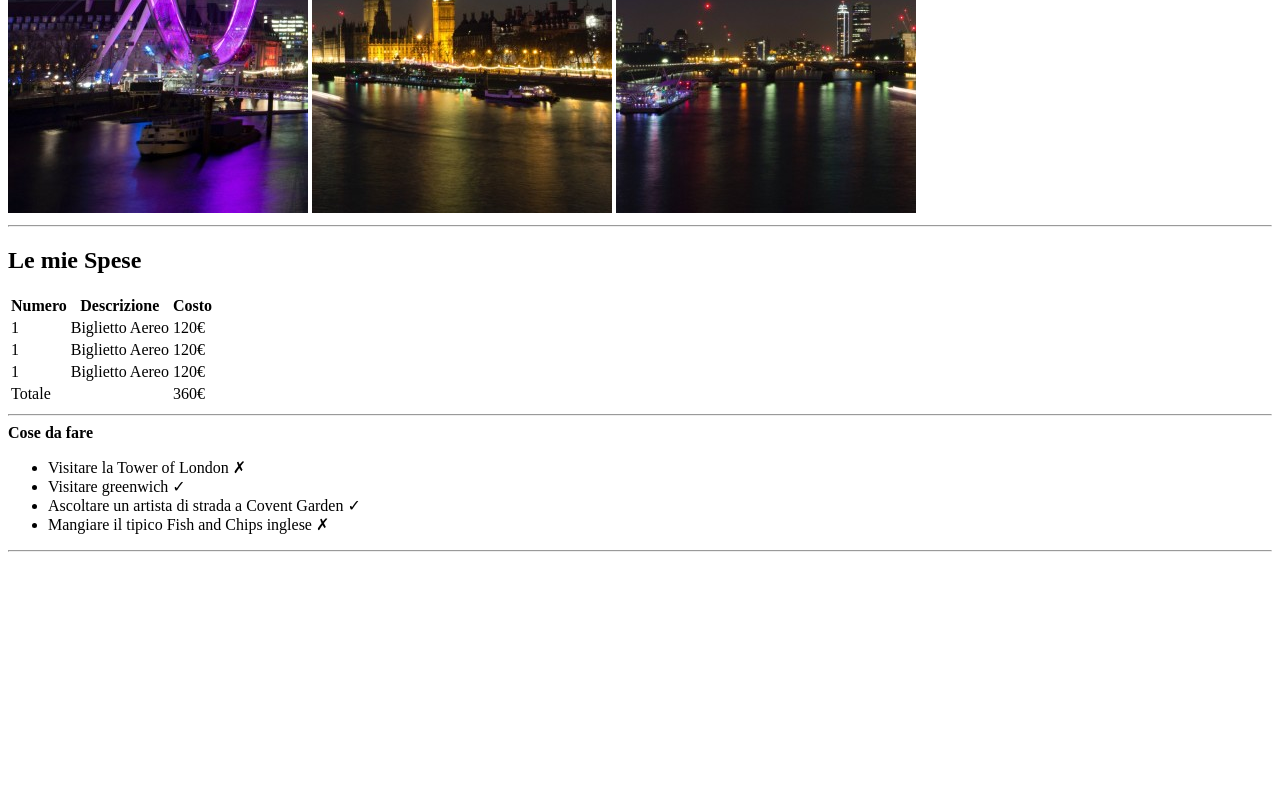
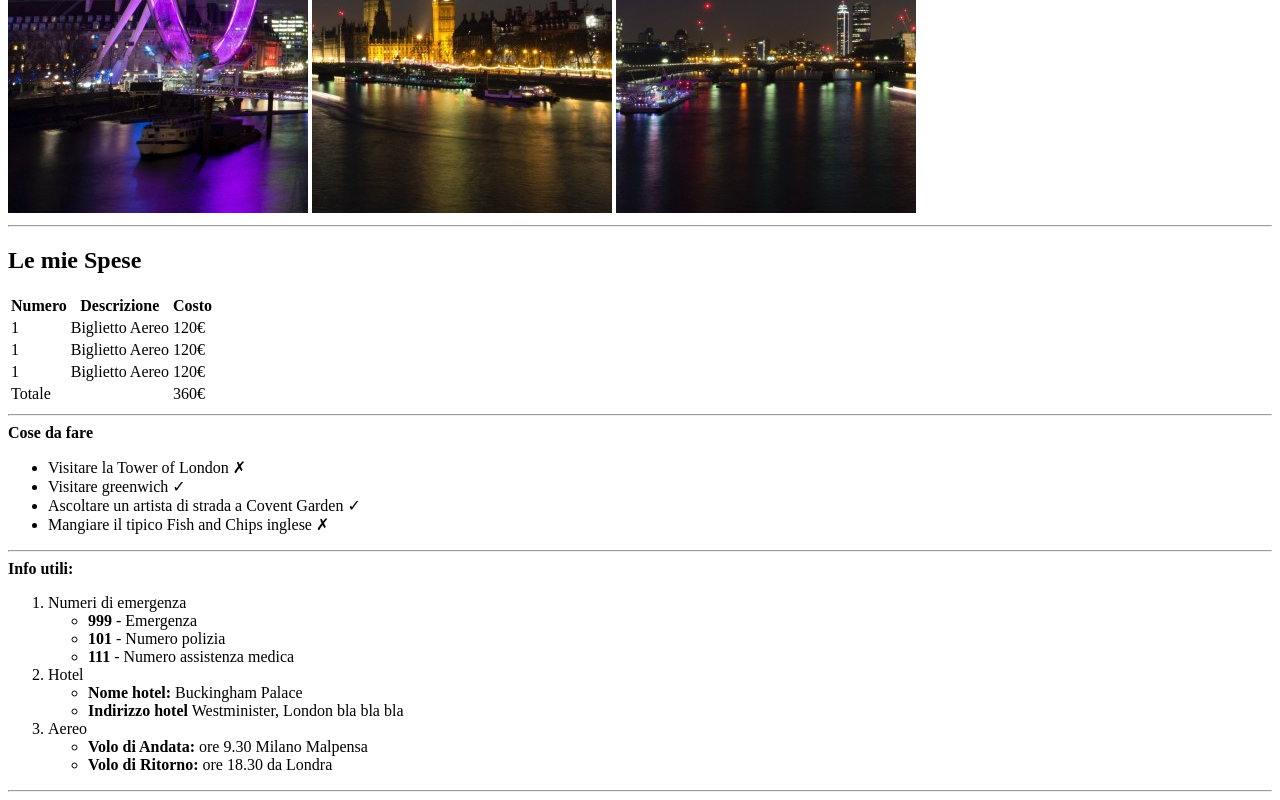
Before and after one commit to Thomas-Basadonne/html-london-trip, a plain HTML site: page index.html in a window 1280 px wide. Shown: the part 467-1267 px from the top of the page. Before the commit the page ends 1027 px from the top, so only its background shows below. Drawn offline with Linux system fonts and the light colour scheme.

Commit message:
aggiunta info

```diff
--- a/index.html
+++ b/index.html
@@ -62,6 +62,7 @@
         </table>
         <hr>
    </div>
+
    <div>
     <strong>Cose da fare</strong>
     <ul>
@@ -72,5 +73,33 @@
     </ul>
     <hr>
    </div>
+
+   <div>
+    <Strong>Info utili:</Strong>
+    <ol>
+        <li>Numeri di emergenza
+            <ul>
+                <li><strong>999</strong> - Emergenza</li>
+                <li><strong>101</strong> - Numero polizia</li>
+                <li><strong>111</strong> - Numero assistenza medica</li>
+            </ul>
+        </li>
+
+        <li>Hotel
+            <ul>
+                <li><strong>Nome hotel:</strong> Buckingham Palace</li>
+                <li><strong>Indirizzo hotel</strong> Westminister, London bla bla bla</li>
+            </ul>
+        </li>
+
+        <li>Aereo
+            <ul>
+                <li><strong>Volo di Andata:</strong> ore 9.30 Milano Malpensa</li>
+                <li><strong>Volo di Ritorno:</strong> ore 18.30 da Londra</li>
+            </ul>
+        </li>
+    </ol>
+    <hr>
+   </div>
 </body>
 </html>
```
